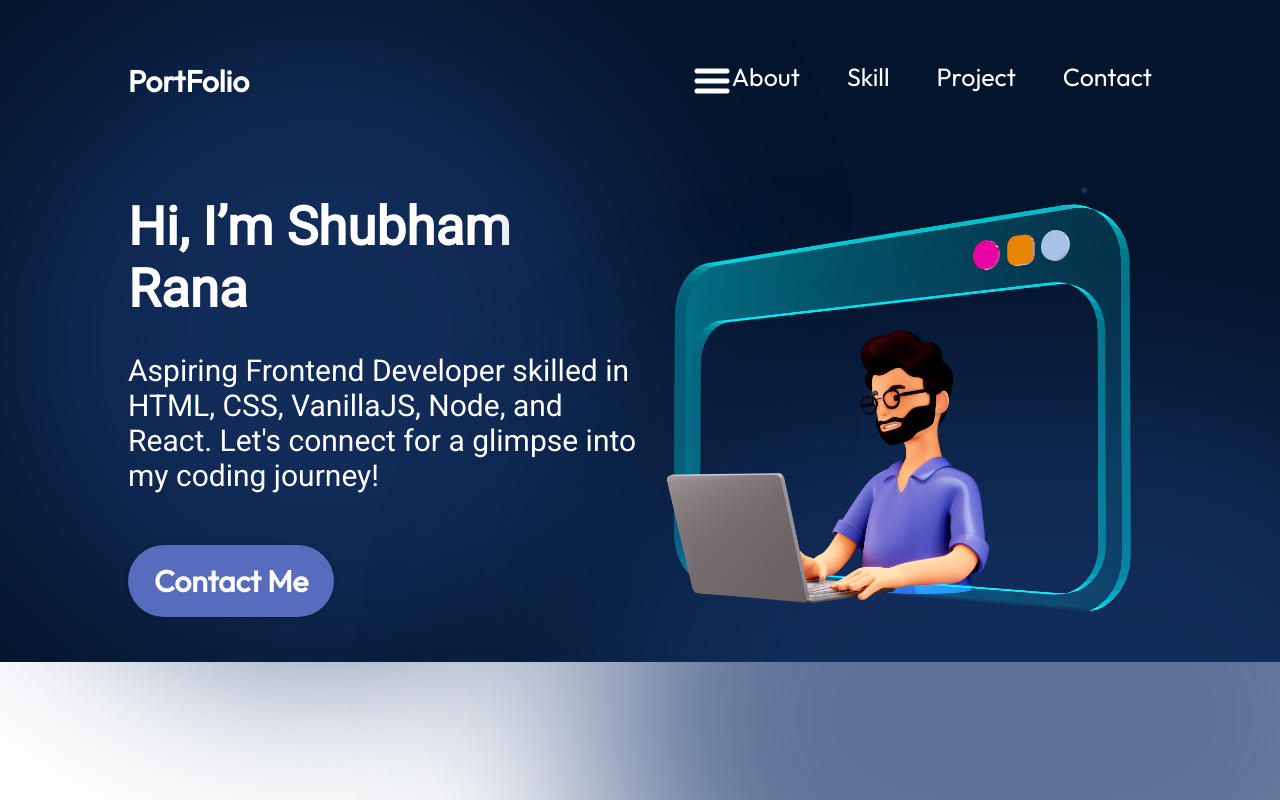
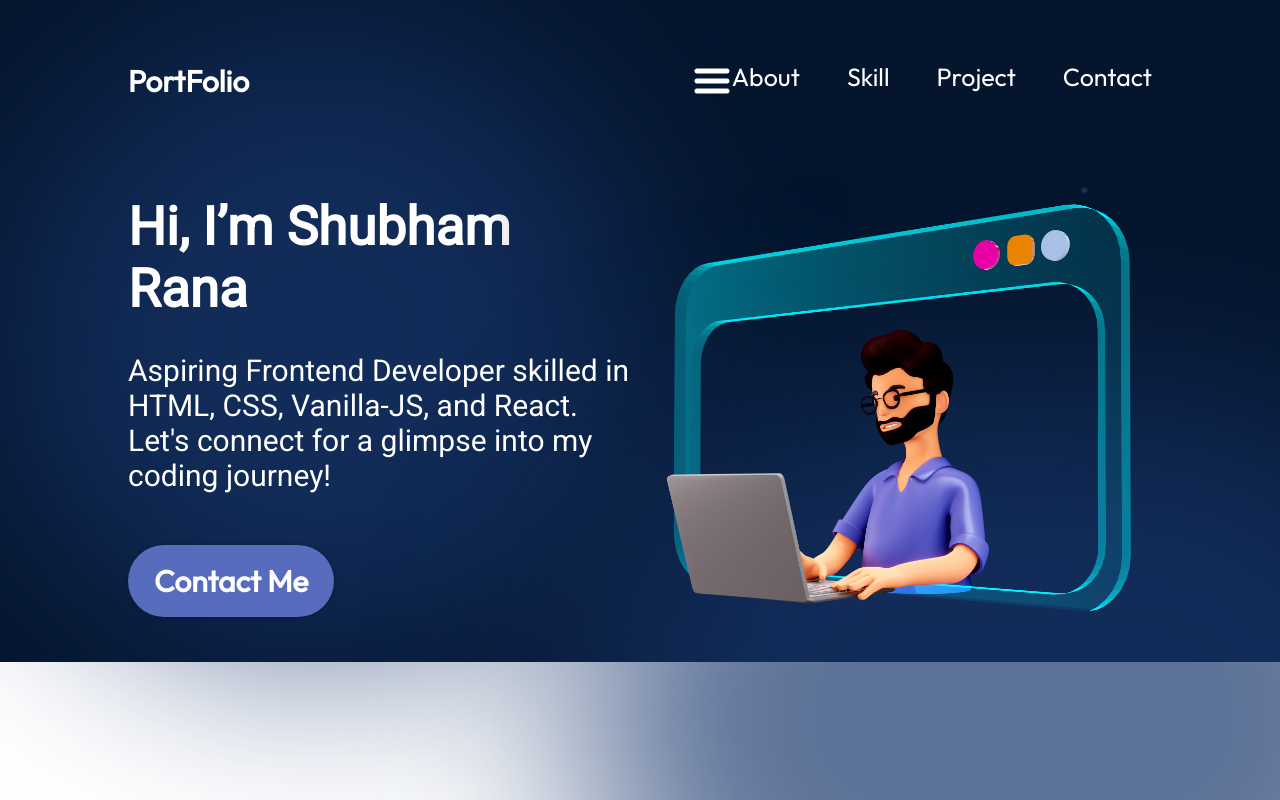
Before and after one commit to Shubhamrana99/shubham_portfolio, a React (Vite) app: page / in a window 1280 px wide. Shown: the top 800 px of the page. Built offline with nearby package versions, Linux system fonts and the light colour scheme.

Commit message:
fix : update hero description

```diff
--- a/src/components/Hero/Hero.jsx
+++ b/src/components/Hero/Hero.jsx
@@ -8,7 +8,7 @@ const Hero = () => {
       <div className={styles.content}>
         <h1 className={styles.title}>Hi, I’m Shubham Rana</h1>
         <p className={styles.description}>
-          Aspiring Frontend Developer skilled in HTML, CSS, VanillaJS, Node, and
+          Aspiring Frontend Developer skilled in HTML, CSS, Vanilla-JS, and
           React. Let's connect for a glimpse into my coding journey!
         </p>
         {/*<p className={styles.description}>
--- a/src/components/Hero/Hero.module.css
+++ b/src/components/Hero/Hero.module.css
@@ -85,7 +85,7 @@
   width: 50vw;
   height: 50vw;
   min-width: 350px;
-  min-width: 350px;
+  min-height: 350px;
   top: -128px;
   left: -10vw;
   border-radius: 764px;
```
